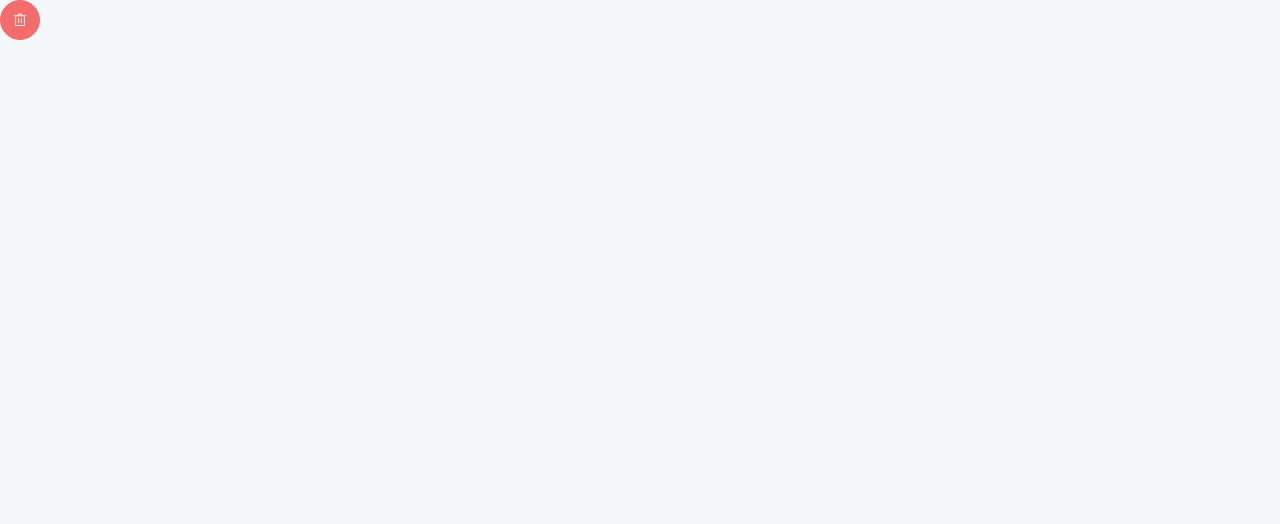
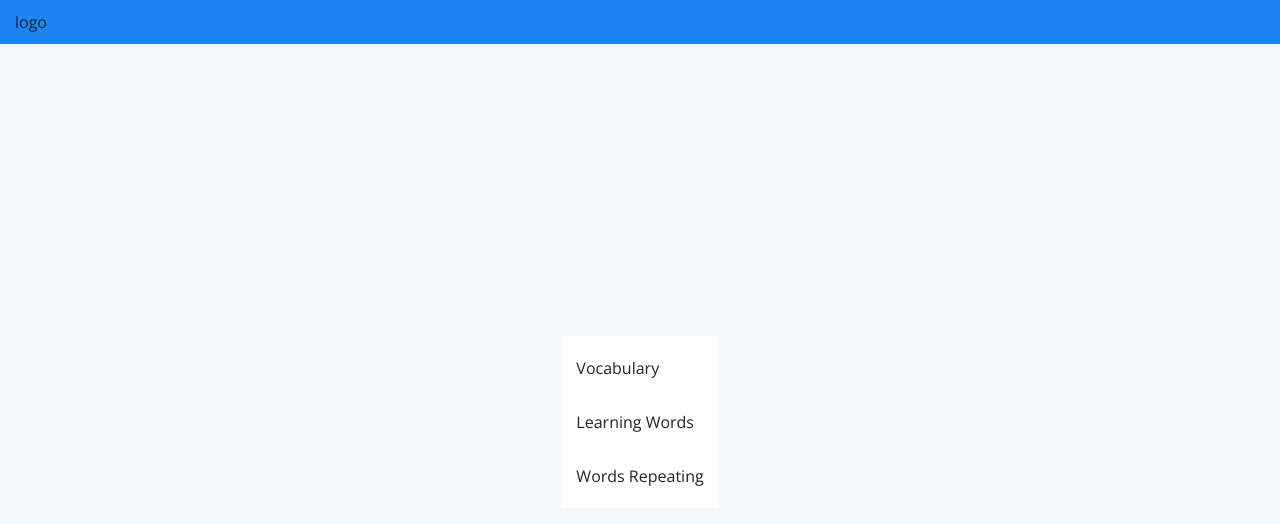
Before and after one commit to MerlKori/vocabulary, a Vue app: page / in a window 1280 px wide. Shown: the top 524 px of the page. Built offline with nearby package versions, Linux system fonts and the light colour scheme.

Commit message:
created header and navigation

```diff
--- a/src/App.vue
+++ b/src/App.vue
@@ -1,7 +1,21 @@
 <template>
 	<div id="app">
-		<router-view/>
+		<AppHeader />
+		<main>
+			<router-view/>
+		</main>
 	</div>
 </template>
+<script>
+import AppHeader from "@/components/AppHeader.vue";
+
+export default {
+	name: 'App',
+	components: {
+		AppHeader
+	}
+}
+</script>
+
 
 <style src="@/assets/styles/index.css"></style>
--- a/src/assets/styles/main.css
+++ b/src/assets/styles/main.css
@@ -4,24 +4,23 @@ body {
 }
 #app {
 	display: flex;
+	flex-direction: column;
 	height: 100vh;
 	width: 100%;
 }
-aside {
-	width: 200px;
-}
+
 main {
-	position: relative;
-	width: calc(100% - 200px);
-	overflow: hidden;
+	flex-grow: 1;
 }
 
 .container--h100 {
-	height: calc(100vh - 10px);
+	height: 100vh;
 }
 
 .flex-center {
 	display: flex;
 	align-items: center;
 	justify-content: center;
+	width: 100%;
+	height: 100%;
 }
--- /dev/null
+++ b/src/components/AppHeader.vue
@@ -0,0 +1,34 @@
+<template>
+	<header class="app-header">
+		logo
+		<router-link
+			v-if="btnReturnIsActive"
+			:to="linkToStart"
+			tag="button">Return</router-link>
+	</header>
+</template>
+
+<script>
+import routesList from '@/router/routes';
+
+export default {
+	name: 'AppHeader',
+	data: () => ({
+		linkToStart: routesList.start
+	}),
+	computed: {
+		btnReturnIsActive () {
+			return this.$route.path !== this.linkToStart;
+		}
+	}
+};
+</script>
+
+<style>
+.app-header {
+	display: flex;
+	align-items: center;
+	padding: 10px 15px;
+	background-color:#1B85F3;
+}
+</style>
--- a/src/views/Start.vue
+++ b/src/views/Start.vue
@@ -1,16 +1,47 @@
 <template>
-	<div class="start-view">
-		<el-button type="danger" icon="el-icon-delete" circle></el-button>
+	<div class="flex-center">
+		<ul class="nav-lits">
+			<router-link
+				v-for="(link, idx) in links"
+				:key="idx"
+				:to="link.path"
+				tag="li"
+				class="nav-lits__link">{{link.name}}</router-link>
+		</ul>
 	</div>
 </template>
 
 <script>
-import {Button} from 'element-ui';
+import routesList from '@/router/routes';
 
 export default {
 	name: 'Start',
-	components: {
-		'el-button': Button
-	}
+	data: () => ({
+		links: [
+			{
+				path: routesList.vocabulary,
+				name: 'Vocabulary'
+			},
+			{
+				path: routesList.learningWords,
+				name: 'Learning Words'
+			},
+			{
+				path: routesList.wordRepetition,
+				name: 'Words Repeating'
+			}
+		]
+	})
 };
 </script>
+
+<style>
+.nav-lits {
+	background-color: #fff;
+}
+.nav-lits__link {
+	cursor: pointer;
+	margin: 10px 0;
+	padding: 10px 15px;
+}
+</style>
```
